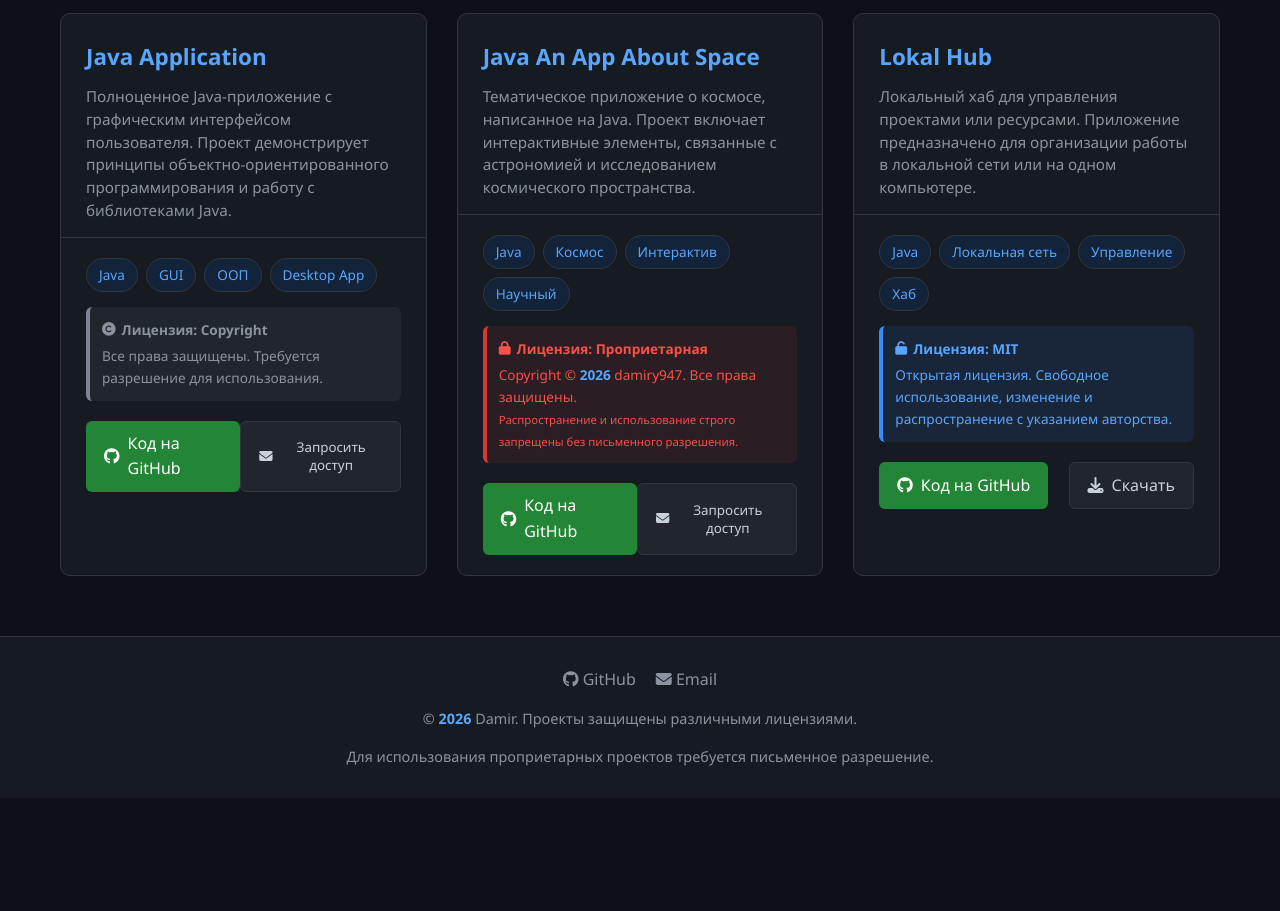
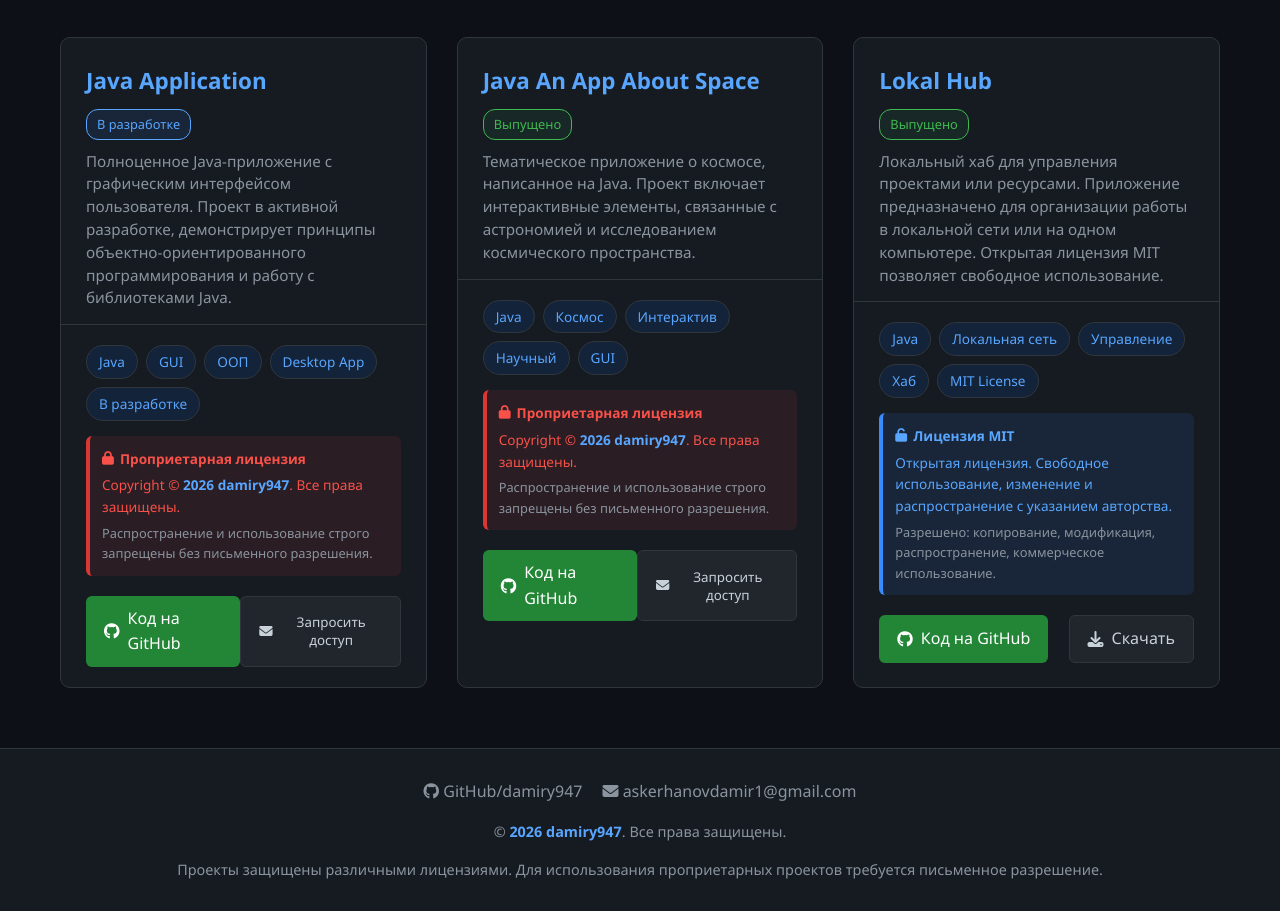
Before and after one commit to damiry947/damiry947.github.io, a plain HTML site: page index.html in a window 1280 px wide. Shown: the part 688-1599 px from the top of the page. Before the commit the page ends 1486 px from the top, so only its background shows below. Drawn offline with Linux system fonts and the light colour scheme.

Commit message:
Update index.html

```diff
--- a/index.html
+++ b/index.html
@@ -3,7 +3,7 @@
 <head>
     <meta charset="UTF-8">
     <meta name="viewport" content="width=device-width, initial-scale=1.0">
-    <title>Портфолио проектов GitHub</title>
+    <title>Портфолио проектов GitHub - damiry947</title>
     <link rel="stylesheet" href="https://cdnjs.cloudflare.com/ajax/libs/font-awesome/6.4.0/css/all.min.css">
     <style>
         * {
@@ -52,6 +52,11 @@
         .logo h1 {
             font-size: 1.8rem;
             font-weight: 600;
+        }
+
+        .username {
+            color: #58a6ff;
+            font-weight: bold;
         }
 
         .github-link {
@@ -150,6 +155,27 @@
             color: #58a6ff;
         }
 
+        .project-status {
+            display: inline-block;
+            padding: 4px 10px;
+            border-radius: 12px;
+            font-size: 0.8rem;
+            font-weight: 500;
+            margin-bottom: 10px;
+        }
+
+        .status-development {
+            background-color: rgba(56, 139, 253, 0.1);
+            color: #58a6ff;
+            border: 1px solid #58a6ff;
+        }
+
+        .status-released {
+            background-color: rgba(46, 160, 67, 0.1);
+            color: #3fb950;
+            border: 1px solid #3fb950;
+        }
+
         .project-description {
             color: #8b949e;
             font-size: 0.95rem;
@@ -195,18 +221,18 @@
             color: #58a6ff;
         }
 
-        .license-copyright {
-            background-color: rgba(127, 127, 127, 0.1);
-            border-left: 4px solid #7d8590;
-            color: #8b949e;
-        }
-
         .license-label {
             display: flex;
             align-items: center;
             gap: 6px;
             font-weight: 600;
             margin-bottom: 5px;
+        }
+
+        .license-details {
+            font-size: 0.8rem;
+            margin-top: 5px;
+            color: #8b949e;
         }
 
         .project-links {
@@ -285,6 +311,11 @@
             font-weight: bold;
         }
 
+        .username-footer {
+            color: #58a6ff;
+            font-weight: bold;
+        }
+
         /* Responsive */
         @media (max-width: 768px) {
             .header-content {
@@ -318,7 +349,10 @@
             <div class="header-content">
                 <div class="logo">
                     <i class="fab fa-github"></i>
-                    <h1>Портфолио проектов</h1>
+                    <div>
+                        <h1>Портфолио проектов</h1>
+                        <div class="username">damiry947</div>
+                    </div>
                 </div>
                 <a href="https://github.com/damiry947" class="github-link" target="_blank">
                     <i class="fab fa-github"></i>
@@ -331,8 +365,8 @@
     <!-- Hero Section -->
     <section class="hero">
         <div class="container">
-            <h2>Привет, я Damir</h2>
-            <p>Здесь представлены мои проекты на GitHub, посвященные разработке на Java. Каждый проект демонстрирует различные аспекты программирования - от приложений для рабочего стола до тематических проектов о космосе.</p>
+            <h2>Привет, я <span class="username">damiry947</span></h2>
+            <p>Здесь представлены мои Java-проекты с GitHub. Специализируюсь на создании desktop-приложений с графическим интерфейсом и интересных тематических проектах.</p>
             <p>Текущий год: <span class="current-year">2026</span></p>
             <a href="#projects" class="btn btn-primary">
                 <i class="fas fa-arrow-down"></i>
@@ -350,9 +384,10 @@
                 <div class="project-card">
                     <div class="project-header">
                         <h3>Java Application</h3>
+                        <div class="project-status status-development">В разработке</div>
                         <p class="project-description">
                             Полноценное Java-приложение с графическим интерфейсом пользователя.
-                            Проект демонстрирует принципы объектно-ориентированного программирования и работу с библиотеками Java.
+                            Проект в активной разработке, демонстрирует принципы объектно-ориентированного программирования и работу с библиотеками Java.
                         </p>
                     </div>
                     <div class="project-details">
@@ -361,14 +396,18 @@
                             <span class="tech-tag">GUI</span>
                             <span class="tech-tag">ООП</span>
                             <span class="tech-tag">Desktop App</span>
+                            <span class="tech-tag">В разработке</span>
                         </div>
 
-                        <div class="license-info license-copyright">
+                        <div class="license-info license-proprietary">
                             <div class="license-label">
-                                <i class="fas fa-copyright"></i>
-                                <span>Лицензия: Copyright</span>
+                                <i class="fas fa-lock"></i>
+                                <span>Проприетарная лицензия</span>
                             </div>
-                            <div>Все права защищены. Требуется разрешение для использования.</div>
+                            <div>Copyright © <span class="year-highlight">2026</span> <span class="username">damiry947</span>. Все права защищены.</div>
+                            <div class="license-details">
+                                Распространение и использование строго запрещены без письменного разрешения.
+                            </div>
                         </div>
 
                         <div class="project-links">
@@ -388,6 +427,7 @@
                 <div class="project-card">
                     <div class="project-header">
                         <h3>Java An App About Space</h3>
+                        <div class="project-status status-released">Выпущено</div>
                         <p class="project-description">
                             Тематическое приложение о космосе, написанное на Java.
                             Проект включает интерактивные элементы, связанные с астрономией и исследованием космического пространства.
@@ -399,15 +439,18 @@
                             <span class="tech-tag">Космос</span>
                             <span class="tech-tag">Интерактив</span>
                             <span class="tech-tag">Научный</span>
+                            <span class="tech-tag">GUI</span>
                         </div>
 
                         <div class="license-info license-proprietary">
                             <div class="license-label">
                                 <i class="fas fa-lock"></i>
-                                <span>Лицензия: Проприетарная</span>
+                                <span>Проприетарная лицензия</span>
                             </div>
-                            <div>Copyright © <span class="year-highlight">2026</span> damiry947. Все права защищены.</div>
-                            <div><small>Распространение и использование строго запрещены без письменного разрешения.</small></div>
+                            <div>Copyright © <span class="year-highlight">2026</span> <span class="username">damiry947</span>. Все права защищены.</div>
+                            <div class="license-details">
+                                Распространение и использование строго запрещены без письменного разрешения.
+                            </div>
                         </div>
 
                         <div class="project-links">
@@ -427,9 +470,11 @@
                 <div class="project-card">
                     <div class="project-header">
                         <h3>Lokal Hub</h3>
+                        <div class="project-status status-released">Выпущено</div>
                         <p class="project-description">
                             Локальный хаб для управления проектами или ресурсами.
                             Приложение предназначено для организации работы в локальной сети или на одном компьютере.
+                            Открытая лицензия MIT позволяет свободное использование.
                         </p>
                     </div>
                     <div class="project-details">
@@ -438,14 +483,18 @@
                             <span class="tech-tag">Локальная сеть</span>
                             <span class="tech-tag">Управление</span>
                             <span class="tech-tag">Хаб</span>
+                            <span class="tech-tag">MIT License</span>
                         </div>
 
                         <div class="license-info license-mit">
                             <div class="license-label">
                                 <i class="fas fa-unlock"></i>
-                                <span>Лицензия: MIT</span>
+                                <span>Лицензия MIT</span>
                             </div>
                             <div>Открытая лицензия. Свободное использование, изменение и распространение с указанием авторства.</div>
+                            <div class="license-details">
+                                Разрешено: копирование, модификация, распространение, коммерческое использование.
+                            </div>
                         </div>
 
                         <div class="project-links">
@@ -470,17 +519,17 @@
             <div class="footer-content">
                 <div class="footer-links">
                     <a href="https://github.com/damiry947" target="_blank">
-                        <i class="fab fa-github"></i> GitHub
+                        <i class="fab fa-github"></i> GitHub/damiry947
                     </a>
                     <a href="mailto:askerhanovdamir1@gmail.com">
-                        <i class="fas fa-envelope"></i> Email
+                        <i class="fas fa-envelope"></i> askerhanovdamir1@gmail.com
                     </a>
                 </div>
                 <p class="copyright">
-                    © <span class="year-highlight">2026</span> Damir. Проекты защищены различными лицензиями.
+                    © <span class="year-highlight">2026</span> <span class="username-footer">damiry947</span>. Все права защищены.
                 </p>
                 <p class="copyright">
-                    Для использования проприетарных проектов требуется письменное разрешение.
+                    Проекты защищены различными лицензиями. Для использования проприетарных проектов требуется письменное разрешение.
                 </p>
             </div>
         </div>
@@ -494,12 +543,28 @@
 
             <div style="background-color: #0d1117; padding: 15px; border-radius: 6px; margin-bottom: 20px; border: 1px solid #30363d;">
                 <div style="display: flex; align-items: center; gap: 10px; margin-bottom: 10px;">
+                    <i class="fas fa-user" style="color: #58a6ff;"></i>
+                    <strong style="color: #c9d1d9;">Автор:</strong>
+                    <span style="color: #58a6ff;">damiry947</span>
+                </div>
+                <div style="display: flex; align-items: center; gap: 10px; margin-bottom: 10px;">
                     <i class="fas fa-envelope" style="color: #58a6ff;"></i>
                     <strong style="color: #c9d1d9;">Email для запросов:</strong>
                 </div>
-                <a href="mailto:askerhanovdamir1@gmail.com?subject=Запрос доступа к проекту" style="color: #58a6ff; word-break: break-all;">
+                <a href="mailto:askerhanovdamir1@gmail.com?subject=Запрос доступа к проекту" style="color: #58a6ff; word-break: break-all; display: block; margin-bottom: 10px;">
                     askerhanovdamir1@gmail.com
                 </a>
+                <small style="color: #8b949e; display: block;">В теме письма укажите: "Запрос доступа к проекту [Название проекта]"</small>
+            </div>
+
+            <div style="background-color: rgba(218, 54, 51, 0.1); padding: 12px; border-radius: 6px; margin-bottom: 20px; border-left: 4px solid #da3633;">
+                <div style="display: flex; align-items: center; gap: 8px; margin-bottom: 5px;">
+                    <i class="fas fa-exclamation-triangle" style="color: #f85149;"></i>
+                    <strong style="color: #f85149;">Важно:</strong>
+                </div>
+                <p style="color: #f85149; font-size: 0.9rem; margin: 0;">
+                    Этот проект защищен проприетарной лицензией. Любое использование без письменного разрешения запрещено.
+                </p>
             </div>
 
             <button id="closeModal" style="background-color: #238636; color: white; border: none; padding: 10px 20px; border-radius: 6px; cursor: pointer; width: 100%; font-weight: 500;">
@@ -548,7 +613,7 @@
                 const modalDescription = document.getElementById('modalProjectDescription');
 
                 modalTitle.textContent = `Запрос доступа к проекту: ${projectName}`;
-                modalDescription.textContent = `Для получения доступа к проекту "${projectName}" отправьте письмо на указанный адрес с описанием целей использования. Укажите в теме письма "Запрос доступа к проекту ${projectName}".`;
+                modalDescription.textContent = `Для получения доступа к проекту "${projectName}" отправьте письмо на указанный адрес с описанием целей использования.`;
 
                 modal.style.display = 'flex';
             });
```
